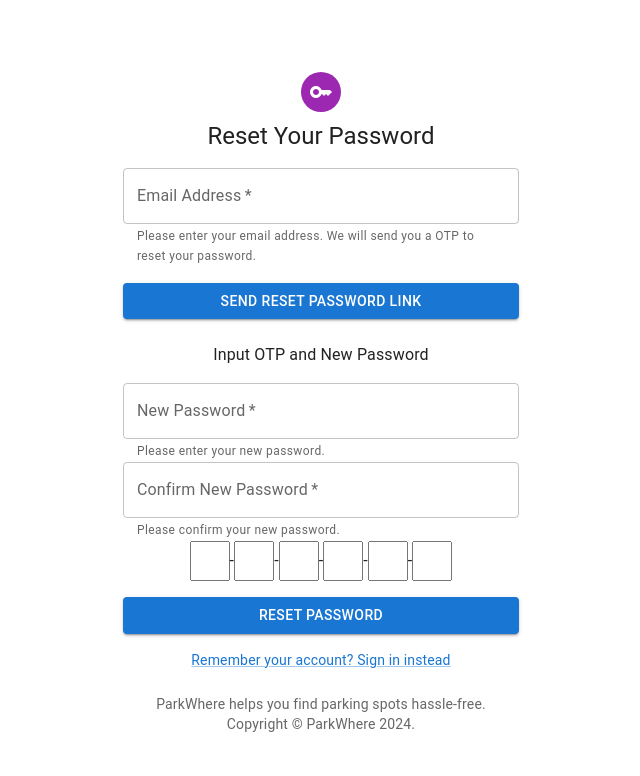
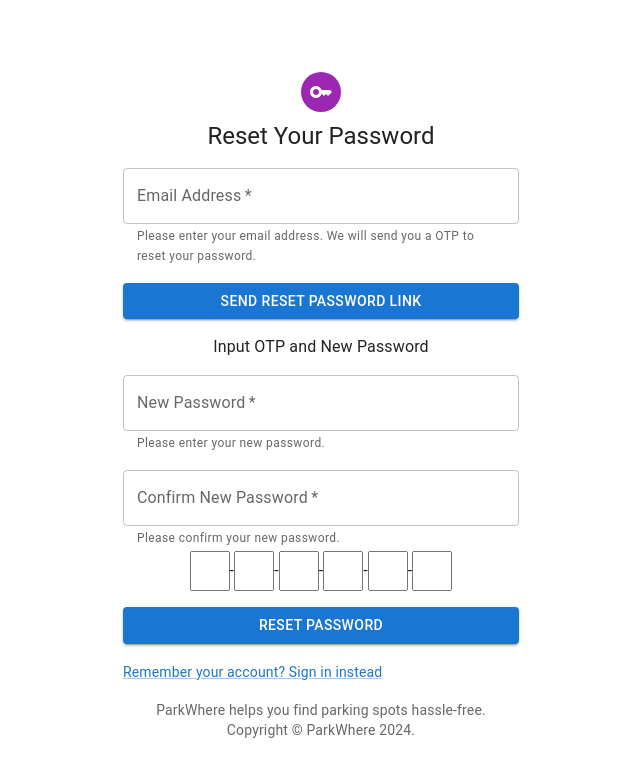
Before and after one commit to shunpingong/ParkWhere, a React (Create React App) app: page /forgot-password in a window 1280 px wide. Shown: the top 776 px of the page, without its empty margins (319-959 px from the left). Built offline with nearby package versions, Linux system fonts and the light colour scheme.

Commit message:
updated link orientation in forgotPassword.js

```diff
--- a/src/pages/forgotPassword.js
+++ b/src/pages/forgotPassword.js
@@ -83,23 +83,23 @@ const ForgotPassword = () => {
             type="submit"
             fullWidth
             variant="contained" // contained, outlined, text
-            sx={{ mt: 2, mb: 2 }}
+            sx={{ mt: 2 }}
           >
             Send Reset Password Link
           </Button>
         </Box>
         <Box
           sx={{
-                marginTop: 1,
+            marginTop: 2,
             display: 'flex',
             flexDirection: 'column',
             alignItems: 'center',
           }}
         >
-          <Typography component="h1">
+          <Typography component="h2">
             Input OTP and New Password
           </Typography>
-          <Box component = "form" noValidate onSubmit = {handleResetPassword} sx = {{ mt: 2 }}>
+          <Box component="form" noValidate onSubmit={handleResetPassword} sx={{ mt: 2 }}>
             <TextField
               required
               fullWidth
@@ -109,7 +109,7 @@ const ForgotPassword = () => {
               helperText="Please enter your new password."
               placeholder="Password"
               name="password"
-              autoComplete="password"
+              autoComplete="new-password"
               value={password}
               onChange={(e) => setPassword(e.target.value)}
             />
@@ -122,36 +122,39 @@ const ForgotPassword = () => {
               helperText="Please confirm your new password."
               placeholder="Password"
               name="confirmPassword"
-              autoComplete="confirmPassword"
+              autoComplete="new-password"
               value={confirmPassword}
               onChange={(e) => setConfirmPassword(e.target.value)}
+              sx={{ mt: 2 }}
             />
             <OtpInput
-            containerStyle={
-              { justifyContent: 'center' }}
+              containerStyle={{ justifyContent: 'center', marginTop: 2 }}
               inputStyle={{ width: '40px', height: '40px', fontSize: '20px' }}
               value={otp}
               onChange={setOtp}
               numInputs={6}
               renderSeparator={<span>-</span>}
               renderInput={(props) => <input {...props} />}
+              sx={{ mt: 2 }}
             />
             <Button
               type="submit"
               fullWidth
               variant="contained" // contained, outlined, text
-            sx={{ mt: 2, mb: 2 }}
+              sx={{ mt: 2 }}
             >
               Reset Password
             </Button>
           </Box>
+        </Box>
+      </Box>
+      <Box mt={2}>
         <Link onClick={() => navigate('/')} variant="body2">
           Remember your account? Sign in instead
         </Link>
       </Box>
-      </Box>
-      <Box mt={3}>
-        <Typography variant="body2" color="text.secondary" align="center">
+      <Box mt={2}>
+        <Typography variant="body2" color="text.secondary" align='center'>
           ParkWhere helps you find parking spots hassle-free.
         </Typography>
       </Box>
```
Lines whose indentation alone changed are shown as unchanged.
